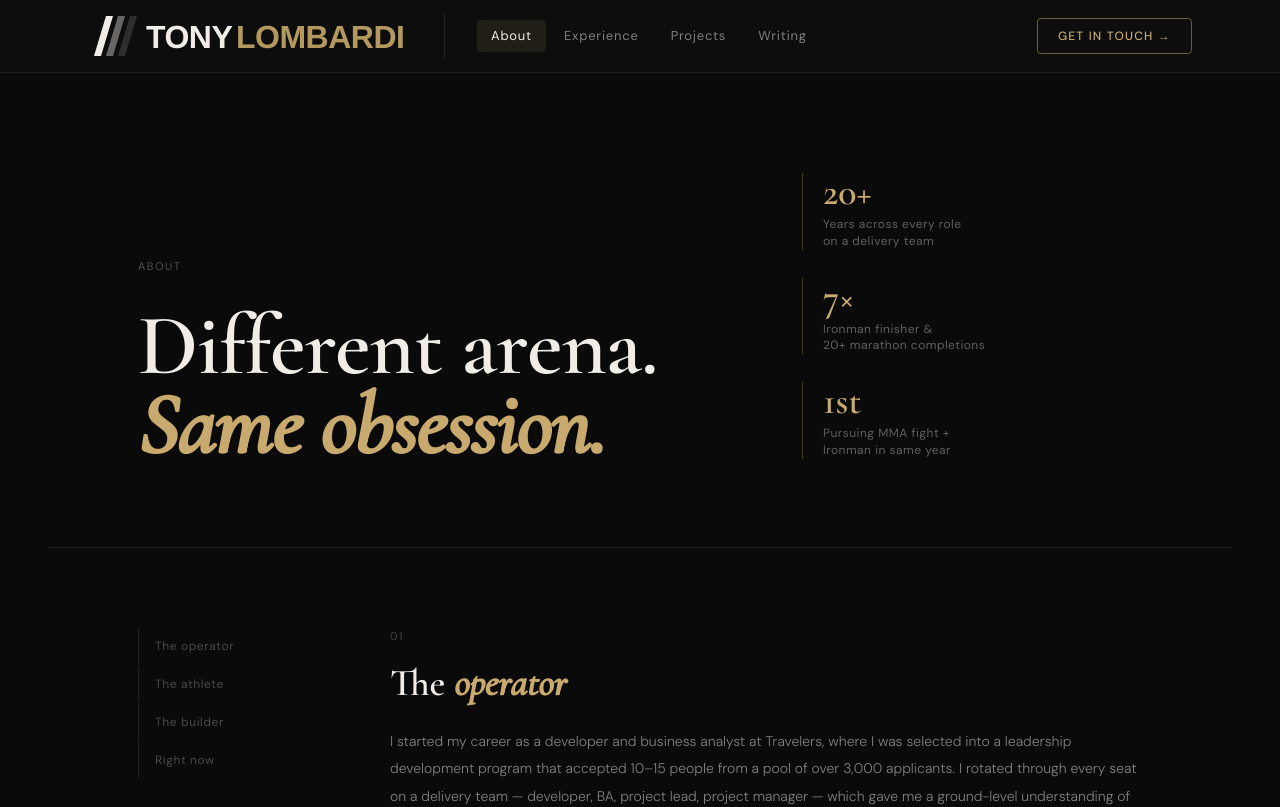
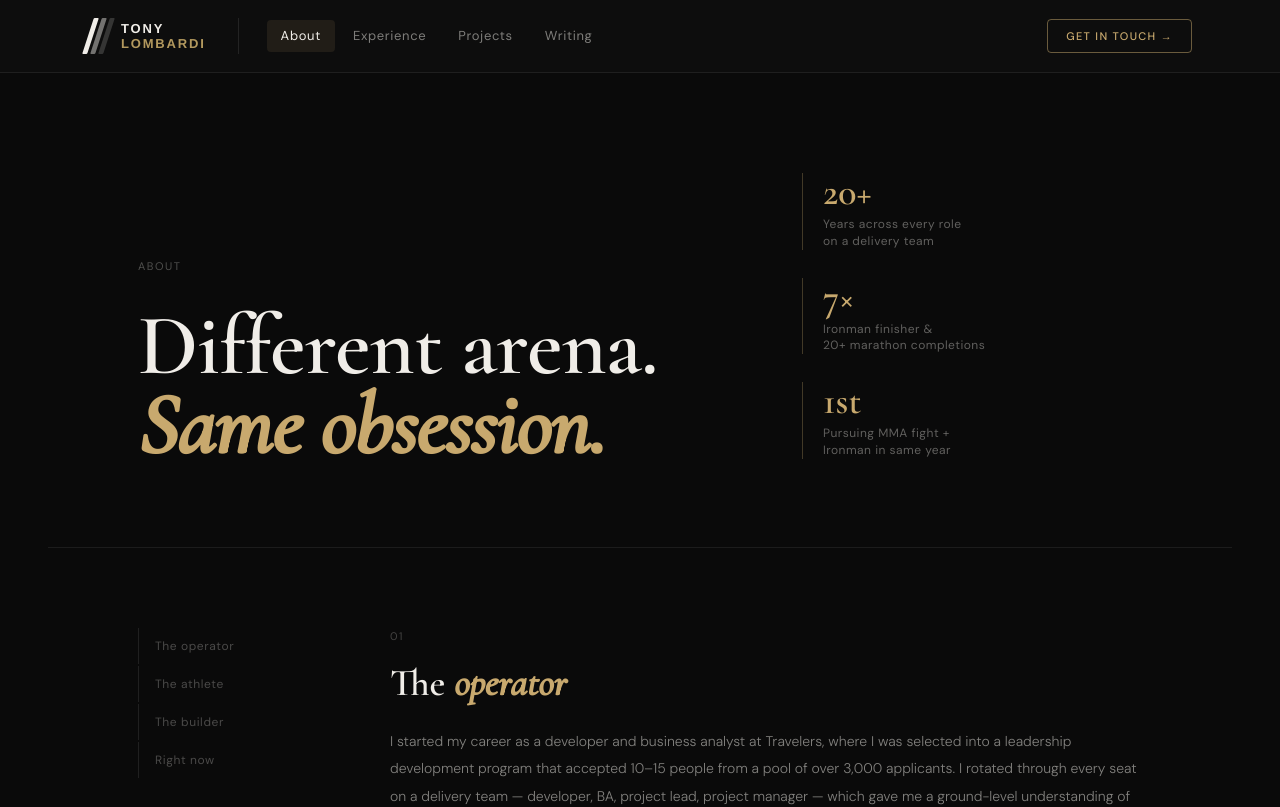
Before and after one commit to tonylombardi-22/personal_branding, a Next.js app: page /about in a window 1280 px wide. Shown: the top 807 px of the page. Built offline with nearby package versions, Linux system fonts and the light colour scheme.

Commit message:
fix navbar logo rendering

```diff
--- a/components/Navbar.tsx
+++ b/components/Navbar.tsx
@@ -30,23 +30,64 @@ export default function Navbar() {
           max-width: 1200px;
           margin: 0 auto;
           padding: 0 48px;
-          gap: 0;
         }
 
-        /* ── Logo zone ── */
+        /* ── Logo ── */
         .tl-logo-zone {
           display: flex;
           align-items: center;
-          padding-right: 36px;
+          gap: 12px;
+          padding-right: 32px;
           border-right: 0.5px solid rgba(240, 237, 232, 0.1);
           flex-shrink: 0;
           text-decoration: none;
         }
 
-        .tl-logo-svg {
-          height: 44px;
-          width: auto;
+        /* CSS slash mark — 3 angled bars */
+        .tl-slash-mark {
+          display: flex;
+          align-items: center;
+          gap: 3px;
+          height: 36px;
+          flex-shrink: 0;
+        }
+
+        .tl-slash-mark span {
           display: block;
+          width: 5px;
+          height: 36px;
+          background: #f0ede8;
+          transform: skewX(-18deg);
+          border-radius: 1px;
+        }
+
+        .tl-slash-mark span:nth-child(2) { opacity: 0.45; }
+        .tl-slash-mark span:nth-child(3) { opacity: 0.18; }
+
+        /* Wordmark — stacked two lines */
+        .tl-wordmark {
+          display: flex;
+          flex-direction: column;
+          line-height: 1;
+          gap: 2px;
+        }
+
+        .tl-wordmark-top {
+          font-family: 'Helvetica Neue', Helvetica, Arial, sans-serif;
+          font-size: 13px;
+          font-weight: 800;
+          letter-spacing: 0.14em;
+          color: #f0ede8;
+          text-transform: uppercase;
+        }
+
+        .tl-wordmark-bottom {
+          font-family: 'Helvetica Neue', Helvetica, Arial, sans-serif;
+          font-size: 13px;
+          font-weight: 800;
+          letter-spacing: 0.14em;
+          color: #B3995E;
+          text-transform: uppercase;
         }
 
         /* ── Nav links ── */
@@ -55,14 +96,14 @@ export default function Navbar() {
           align-items: center;
           gap: 4px;
           flex: 1;
-          padding-left: 32px;
+          padding-left: 28px;
         }
 
         .tl-link {
           font-family: 'DM Sans', sans-serif;
           font-size: 13px;
           font-weight: 400;
-          letter-spacing: 0.06em;
+          letter-spacing: 0.05em;
           color: rgba(240, 237, 232, 0.5);
           text-decoration: none;
           padding: 6px 14px;
@@ -80,29 +121,28 @@ export default function Navbar() {
           background: rgba(200, 169, 110, 0.1);
         }
 
-        /* ── CTA button ── */
+        /* ── CTA ── */
         .tl-cta {
           font-family: 'DM Sans', sans-serif;
-          font-size: 12px;
+          font-size: 11px;
           font-weight: 500;
-          letter-spacing: 0.1em;
+          letter-spacing: 0.12em;
           color: #C8A96E;
           text-decoration: none;
           border: 0.5px solid rgba(200, 169, 110, 0.5);
           border-radius: 4px;
-          padding: 8px 20px;
-          transition: background 0.18s ease, border-color 0.18s ease, color 0.18s ease;
+          padding: 8px 18px;
+          transition: background 0.18s ease, border-color 0.18s ease;
           white-space: nowrap;
           flex-shrink: 0;
         }
 
         .tl-cta:hover {
-          background: rgba(200, 169, 110, 0.1);
+          background: rgba(200, 169, 110, 0.08);
           border-color: rgba(200, 169, 110, 0.8);
-          color: #d4b87a;
         }
 
-        /* ── Mobile hamburger ── */
+        /* ── Mobile ── */
         .tl-hamburger {
           display: none;
           flex-direction: column;
@@ -122,7 +162,6 @@ export default function Navbar() {
           transition: all 0.2s ease;
         }
 
-        /* ── Mobile menu ── */
         .tl-mobile-menu {
           display: none;
           flex-direction: column;
@@ -132,9 +171,7 @@ export default function Navbar() {
           gap: 4px;
         }
 
-        .tl-mobile-menu.open {
-          display: flex;
-        }
+        .tl-mobile-menu.open { display: flex; }
 
         .tl-mobile-link {
           font-family: 'DM Sans', sans-serif;
@@ -148,9 +185,7 @@ export default function Navbar() {
         }
 
         .tl-mobile-link:hover,
-        .tl-mobile-link.active {
-          color: #f0ede8;
-        }
+        .tl-mobile-link.active { color: #f0ede8; }
 
         .tl-mobile-cta {
           font-family: 'DM Sans', sans-serif;
@@ -177,55 +212,31 @@ export default function Navbar() {
       <nav className="tl-nav">
         <div className="tl-nav-inner">
 
-          {/* ── Logo: inline SVG slash mark ── */}
+          {/* ── Logo ── */}
           <Link href="/" className="tl-logo-zone" aria-label="tonylombardi.ai home">
-            <svg
-              className="tl-logo-svg"
-              viewBox="0 0 320 44"
-              xmlns="http://www.w3.org/2000/svg"
-              aria-hidden="true"
-            >
-              {/* Slash bars */}
-              <polygon points="6,42 18,2 25,2 13,42" fill="#f0ede8"/>
-              <polygon points="18,42 30,2 37,2 25,42" fill="#f0ede8" opacity="0.4"/>
-              <polygon points="30,42 42,2 49,2 37,42" fill="#f0ede8" opacity="0.15"/>
-
-              {/* TONY */}
-              <text
-                x="58"
-                y="34"
-                fontFamily="'Helvetica Neue', Helvetica, Arial, sans-serif"
-                fontSize="32"
-                fontWeight="800"
-                fill="#f0ede8"
-                letterSpacing="-0.5"
-              >TONY</text>
-
-              {/* LOMBARDI in camel gold */}
-              <text
-                x="148"
-                y="34"
-                fontFamily="'Helvetica Neue', Helvetica, Arial, sans-serif"
-                fontSize="32"
-                fontWeight="800"
-                fill="#B3995E"
-                letterSpacing="-0.5"
-              >LOMBARDI</text>
-            </svg>
+            <div className="tl-slash-mark" aria-hidden="true">
+              <span />
+              <span />
+              <span />
+            </div>
+            <div className="tl-wordmark">
+              <span className="tl-wordmark-top">Tony</span>
+              <span className="tl-wordmark-bottom">Lombardi</span>
+            </div>
           </Link>
 
-          {/* ── Desktop nav links ── */}
+          {/* ── Desktop links ── */}
           <div className="tl-links">
-            <Link href="/about"       className={`tl-link${isActive("/about")       ? " active" : ""}`}>About</Link>
-            <Link href="/experience"  className={`tl-link${isActive("/experience")  ? " active" : ""}`}>Experience</Link>
-            <Link href="/projects"    className={`tl-link${isActive("/projects")    ? " active" : ""}`}>Projects</Link>
-            <Link href="/writing"     className={`tl-link${isActive("/writing")     ? " active" : ""}`}>Writing</Link>
+            <Link href="/about"      className={`tl-link${isActive("/about")      ? " active" : ""}`}>About</Link>
+            <Link href="/experience" className={`tl-link${isActive("/experience") ? " active" : ""}`}>Experience</Link>
+            <Link href="/projects"   className={`tl-link${isActive("/projects")   ? " active" : ""}`}>Projects</Link>
+            <Link href="/writing"    className={`tl-link${isActive("/writing")    ? " active" : ""}`}>Writing</Link>
           </div>
 
           {/* ── CTA ── */}
           <Link href="/contact" className="tl-cta">GET IN TOUCH →</Link>
 
-          {/* ── Mobile hamburger ── */}
+          {/* ── Hamburger ── */}
           <button
             className="tl-hamburger"
             onClick={() => setMenuOpen(!menuOpen)}
```
